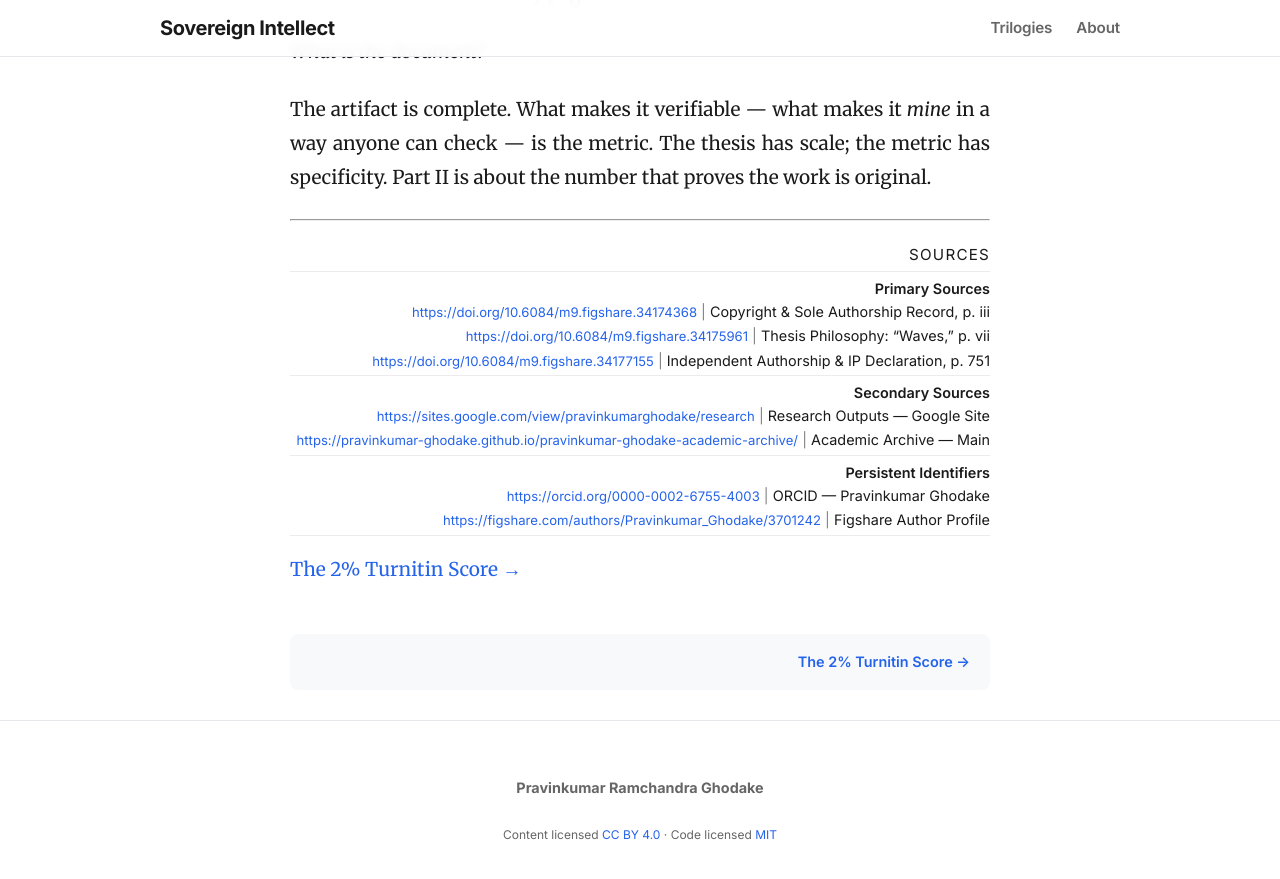
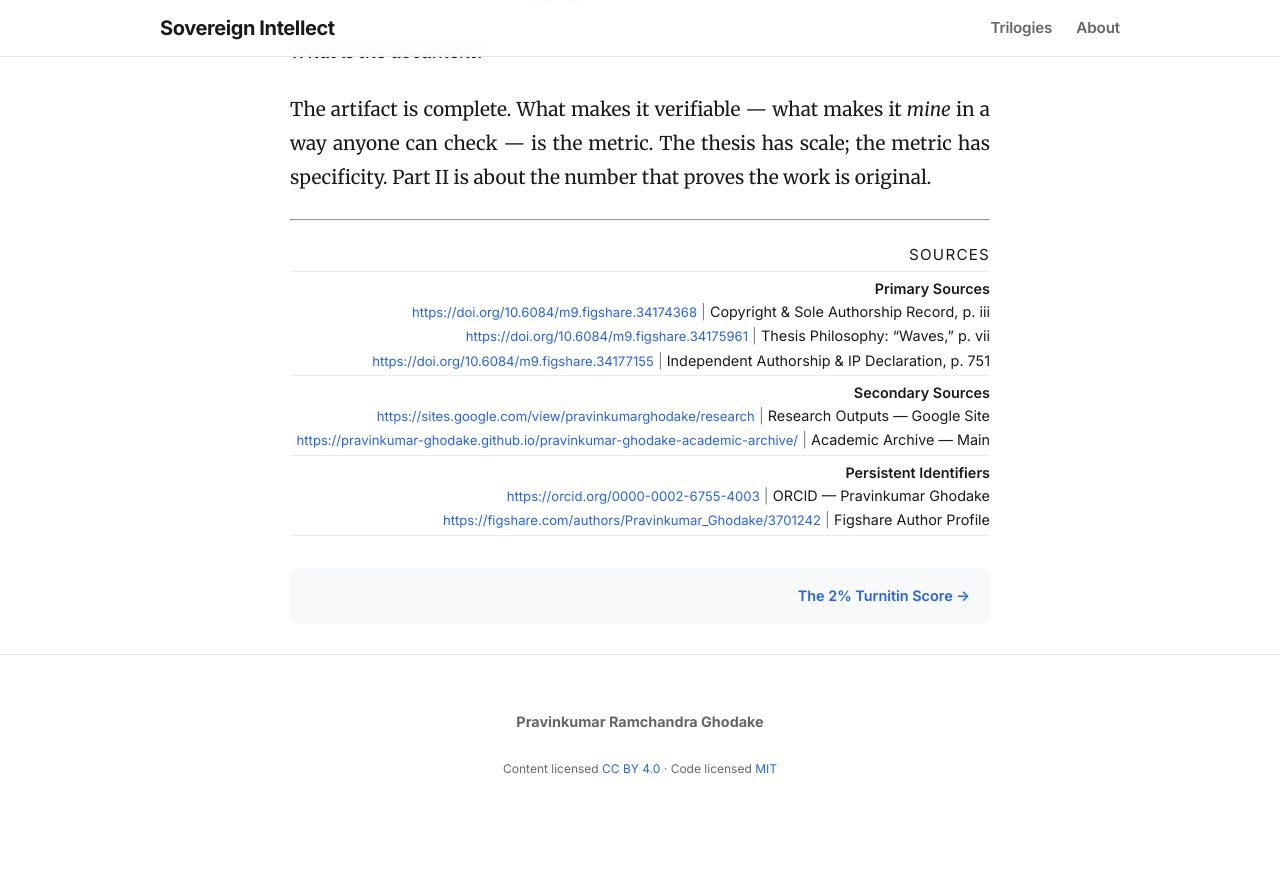
Before and after one commit to pravinkumar-ghodake/sovereign-intellect-blog, a Jekyll site: the page built from _posts/2026-11-22-the-unbroken-thread.md, in a window 1280 px wide and 900 px high, scrolled down 5792 px. Shown: the top 879 px of the window. Built offline with Jekyll 4.4.1, drawn with Linux system fonts in a browser that asks for light colours; after the commit the page ends 6626 px from its top, so only the background shows below that.

Commit message:
Update 2026-11-22-the-unbroken-thread.md

```diff
--- a/_posts/2026-11-22-the-unbroken-thread.md
+++ b/_posts/2026-11-22-the-unbroken-thread.md
@@ -174,9 +174,3 @@ The artifact is complete. What makes it verifiable — what makes it *mine* in a
   <div style="border-top: 1px solid rgba(128,128,128,0.15); margin-bottom: 0.45rem;"></div>
 
 </div>
-
-<div align="justify" markdown="1" style="margin-top: 2rem;">
-
-<a href="{{ '/the-turnitin-score.html' | relative_url }}">The 2% Turnitin Score →</a>
-
-</div>
```
